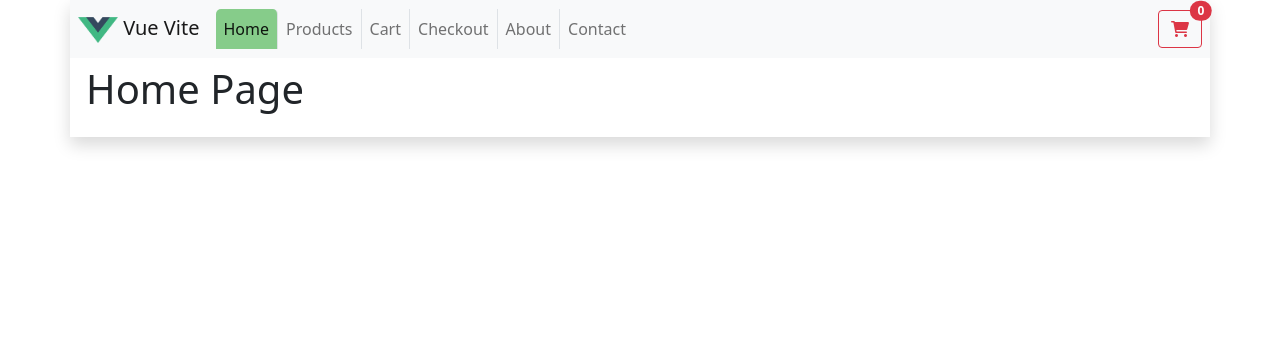
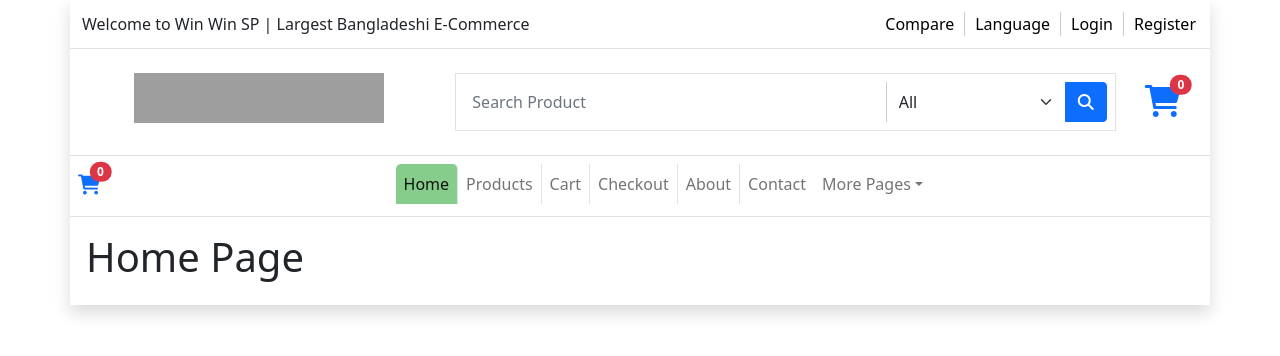
Before and after one commit to iqho/vue-vite, a Vue app: page / in a window 1280 px wide. Shown: the top 356 px of the page. Built offline with nearby package versions, Linux system fonts and the light colour scheme; grey boxes are pictures that could not be loaded.

Commit message:
add navigation

```diff
--- a/index.html
+++ b/index.html
@@ -5,7 +5,13 @@
     <link rel="icon" href="/favicon.ico" />
     <meta name="viewport" content="width=device-width, initial-scale=1.0" />
     <title>Test Vue Vite App</title>
-    <link rel="stylesheet" href="https://site-assets.fontawesome.com/releases/v6.1.1/css/all.css">
+    <link rel="stylesheet" href="https://site-assets.fontawesome.com/releases/v6.1.1/css/all.css" />
+    <style>
+      .g-0 {
+        padding: 0px !important;
+        margin: 0px !important;
+      }
+    </style>
   </head>
   <body>
     <div id="app" class="container shadow p-0"></div>
--- a/src/App.vue
+++ b/src/App.vue
@@ -1,20 +1,20 @@
 <template>
   <div class="row g-0">
     <div class="col-12 border-bottom border-gray">
-      <Navbar></Navbar>
+      <Header></Header>
     </div>
-    <div class="col-12 p-3 mt-5">
+    <div class="col-12 p-3">
       <router-view></router-view>
     </div>
   </div>
 </template>
 
 <script>
-import Navbar from "./partials/Navbar.vue";
+import Header from "./partials/Header.vue";
 export default {
   name: "App",
   components: {
-    Navbar,
+    Header
   },
 };
 </script>
--- /dev/null
+++ b/src/partials/Header.vue
@@ -0,0 +1,100 @@
+<template>
+    <div class="container py-1">
+        <div class="row g-0 border-bottom border-gray pb-1">
+            <nav class="navbar navbar-expand g-0">
+                <div class="container-fluid g-0 px-1 py-2">
+                    <span class="ps-2 d-none d-lg-block">Welcome to Win Win SP | Largest Bangladeshi E-Commerce</span>
+                    <ul class="navbar-nav ms-auto g-0">
+                    <li class="nav-item">
+                        <a class="nav-link" href="#">Compare</a>
+                    </li>
+                    <li class="nav-item">
+                        <a class="nav-link" href="#">Language</a>
+                    </li>
+                    <li class="nav-item">
+                        <a class="nav-link" href="#">Login</a>
+                    </li>
+                    <li class="nav-item">
+                        <a class="nav-link" href="#">Register</a>
+                    </li>
+                    </ul>
+                </div>
+            </nav>
+        </div>
+        <div class="container d-none d-lg-block">
+            <div class="row g-0 my-4 ps-2">
+                <div class="col-4 text-center pb-1">
+                    <a class="navbar-brand" href="/">
+                        <img src="https://winwinsp.com/site/images/logo.png" alt="logo" width="250" height="50">
+                    </a>
+                </div>
+                <div class="col-7 d-flex align-items-center">
+                    <div class="input-group border border-gray p-2">
+                        <input type="text" name="search" placeholder="Search Product" class="form-control shadow-none p-2" style="out">
+                        <select name="search-by-category" class="form-select" style="border-left:1px solid #ccc; max-width: 180px">
+                            <option value="1">All</option>
+                            <option value="2">Computer</option>
+                            <option value="1">Grocery</option>
+                            <option value="1">Mobile</option>
+                        </select>
+                        <button name="search" class="btn btn-primary">
+                            <i class="fa fa-search" aria-hidden="true"></i>
+                        </button>
+                    </div>
+                </div>
+                <div class="col-1 d-flex align-items-center">
+                    <a class="position-relative mx-auto" id="dropdownMenuClickableOutside"
+                        data-bs-toggle="offcanvas" data-bs-auto-close="outside" href="#offcanvasExample"
+                        aria-expanded="false">
+                        <i class="fa fa-shopping-cart fa-2x" aria-hidden="true"></i>
+                        <span class="position-absolute top-0 start-100 translate-middle badge rounded-pill bg-danger">
+                            {{ cartCount }}
+                        </span>
+                    </a>
+                </div>
+            </div>
+        </div>
+        <div class="row g-0"><Navbar/></div>
+    </div>
+</template>
+<script>
+
+import Navbar from '../partials/Navbar.vue';
+
+export default {
+    name: 'Header',
+    components: {
+        Navbar
+    },
+
+    computed: {
+        cartCount() {
+            return this.$store.getters.storeCart.length;
+        }
+    }
+};
+
+</script>
+<style lang="css" scoped>
+
+    .navbar ul li a{
+        color: #000;
+        padding: 0px 10px !important;
+    }
+    .navbar ul li a:hover{
+        color: rgb(3, 0, 206);
+    }
+    .navbar ul li {
+        padding: 0px !important;
+        border-right:1px solid #ccc
+    }
+    .navbar ul li:last-child {
+        border-right:0px solid #ccc
+    }
+
+    select, input {
+        border: none;
+        outline: none;
+    }
+
+</style>>
--- a/src/partials/Navbar.vue
+++ b/src/partials/Navbar.vue
@@ -1,19 +1,7 @@
 <template>
     <div>
-        <nav class="navbar navbar-expand-lg fixed-top navbar-light bg-light container">
+        <nav class="navbar navbar-expand-lg navbar-light container border-top border-gray">
             <div class="container-fluid px-2">
-                <a class="navbar-brand" href="/">
-                    <img src="../assets/logo.png" alt="logo" width="40" height="30"> Vue Vite
-                </a>
-
-                <a class="btn btn-outline-danger position-relative d-sm-block d-md-block d-lg-none ms-auto"
-                    id="dropdownMenuClickableOutside" data-bs-toggle="offcanvas" data-bs-auto-close="outside"
-                    href="#offcanvasExample" aria-expanded="false">
-                    <i class="fa-solid fa-cart-shopping"></i>
-                    <span class="position-absolute top-0 start-100 translate-middle badge rounded-pill bg-danger">
-                        {{ cartCount }}
-                    </span>
-                </a>
 
                 <button class="navbar-toggler ms-2" type="button" data-bs-toggle="collapse"
                     data-bs-target="#navbarTogglerDemo02" aria-controls="navbarTogglerDemo02" aria-expanded="false"
@@ -21,57 +9,91 @@
                     <span class="navbar-toggler-icon"></span>
                 </button>
 
+                <!-- <a class="btn btn-outline-danger position-relative d-sm-block d-md-block d-lg-none me-auto"
+                    id="dropdownMenuClickableOutside" data-bs-toggle="offcanvas" data-bs-auto-close="outside"
+                    href="#offcanvasExample" aria-expanded="false">
+                    <i class="fa-solid fa-cart-shopping"></i>
+                    <span class="position-absolute top-0 start-100 translate-middle badge rounded-pill bg-danger">
+                        {{ cartCount }}
+                    </span>
+                </a> -->
+
+                <a class="navbar-brand d-lg-none mx-auto" href="/">
+                    <img src="../assets/logo.png" alt="logo" width="40" height="30"> Vue Vite
+                </a>
+
+                <!-- <a class="btn btn-outline-danger shadow-none position-relative d-sm-block d-md-block d-lg-none ms-auto"
+                    id="dropdownMenuClickableOutside" data-bs-toggle="offcanvas" data-bs-auto-close="outside"
+                    href="#offcanvasExample" aria-expanded="false">
+                    <i class="fa-solid fa-cart-shopping"></i>
+                    <span class="position-absolute top-0 start-100 translate-middle badge rounded-pill bg-danger">
+                        {{ cartCount }}
+                    </span>
+                </a> -->
+
+                <a class="position-relative ms-auto me-4" id="dropdownMenuClickableOutside"
+                        data-bs-toggle="offcanvas" data-bs-auto-close="outside" href="#offcanvasExample"
+                        aria-expanded="false">
+                    <i class="fa fa-shopping-cart fa-lg" aria-hidden="true"></i>
+                    <span class="position-absolute top-0 start-100 translate-middle badge rounded-pill bg-danger">
+                        {{ cartCount }}
+                    </span>
+                </a>
+
                 <div class="collapse navbar-collapse" id="navbarTogglerDemo02">
 
-                    <ul class="navbar-nav me-auto mb-2 mb-lg-0">
+                    <ul class="navbar-nav mx-auto mb-2 mb-lg-0">
                         <li class="nav-item">
                             <router-link to="/" class="nav-link border-end border-gray" active-class="active">Home
                             </router-link>
                         </li>
+
                         <li class="nav-item">
                             <router-link to="/products" class="nav-link border-end border-gray" active-class="active">
                                 Products</router-link>
                         </li>
+
                         <li class="nav-item">
                             <router-link to="/cart" class="nav-link border-end border-gray" active-class="active">Cart
                             </router-link>
                         </li>
+
                         <li class="nav-item">
                             <router-link to="/checkout" class="nav-link border-end border-gray" active-class="active">
                                 Checkout
                             </router-link>
                         </li>
+
                         <li class="nav-item">
                             <router-link to="/about" class="nav-link border-end border-gray" active-class="active">About
                             </router-link>
                         </li>
+
                         <li class="nav-item">
                             <router-link to="/contact" class="nav-link" active-class="active">Contact</router-link>
                         </li>
+
+                        <li class="nav-item dropdown">
+                            <a class="nav-link dropdown-toggle" href="#" id="navbarScrollingDropdown" role="button" data-bs-toggle="dropdown" aria-expanded="false">More Pages</a>
+                            <ul class="dropdown-menu" aria-labelledby="navbarScrollingDropdown">
+                                <li><a class="dropdown-item" href="#">Action</a></li>
+                                <li><a class="dropdown-item" href="#">Another action</a></li>
+                                <li><hr class="dropdown-divider"></li>
+                                <li><a class="dropdown-item" href="#">Something else here</a></li>
+                            </ul>
+                        </li>
+
                     </ul>
-                    <div class="btn-group d-none d-lg-block">
-                        <a class="btn btn-outline-danger position-relative" id="dropdownMenuClickableOutside"
-                            data-bs-toggle="offcanvas" data-bs-auto-close="outside" href="#offcanvasExample"
-                            aria-expanded="false">
-                            <i class="fa-solid fa-cart-shopping"></i>
-                            <span
-                                class="position-absolute top-0 start-100 translate-middle badge rounded-pill bg-danger">
-                                {{ cartCount }}
-                            </span>
-                        </a>
-                    </div>
-
                 </div>
             </div>
         </nav>
 
-
         <div class="offcanvas offcanvas-end" tabindex="-1" id="offcanvasExample"
             aria-labelledby="offcanvasExampleLabel">
-            <div class="offcanvas-header">
-                <h5 class="offcanvas-title" id="offcanvasExampleLabel">Cart Item ( {{ cartCount }} )</h5>
+            <div class="offcanvas-header border-bottom border-gray">
                 <button type="button" class="btn-close text-reset" data-bs-dismiss="offcanvas"
                     aria-label="Close"></button>
+                <h5 class="offcanvas-title mx-auto" id="offcanvasExampleLabel">Cart Item ( {{ cartCount }} )</h5>
             </div>
             <div class="offcanvas-body">
                 <NavbarCart />
```
Also changed, not shown: 1 other file (tests, documents, lock files or other folders).
